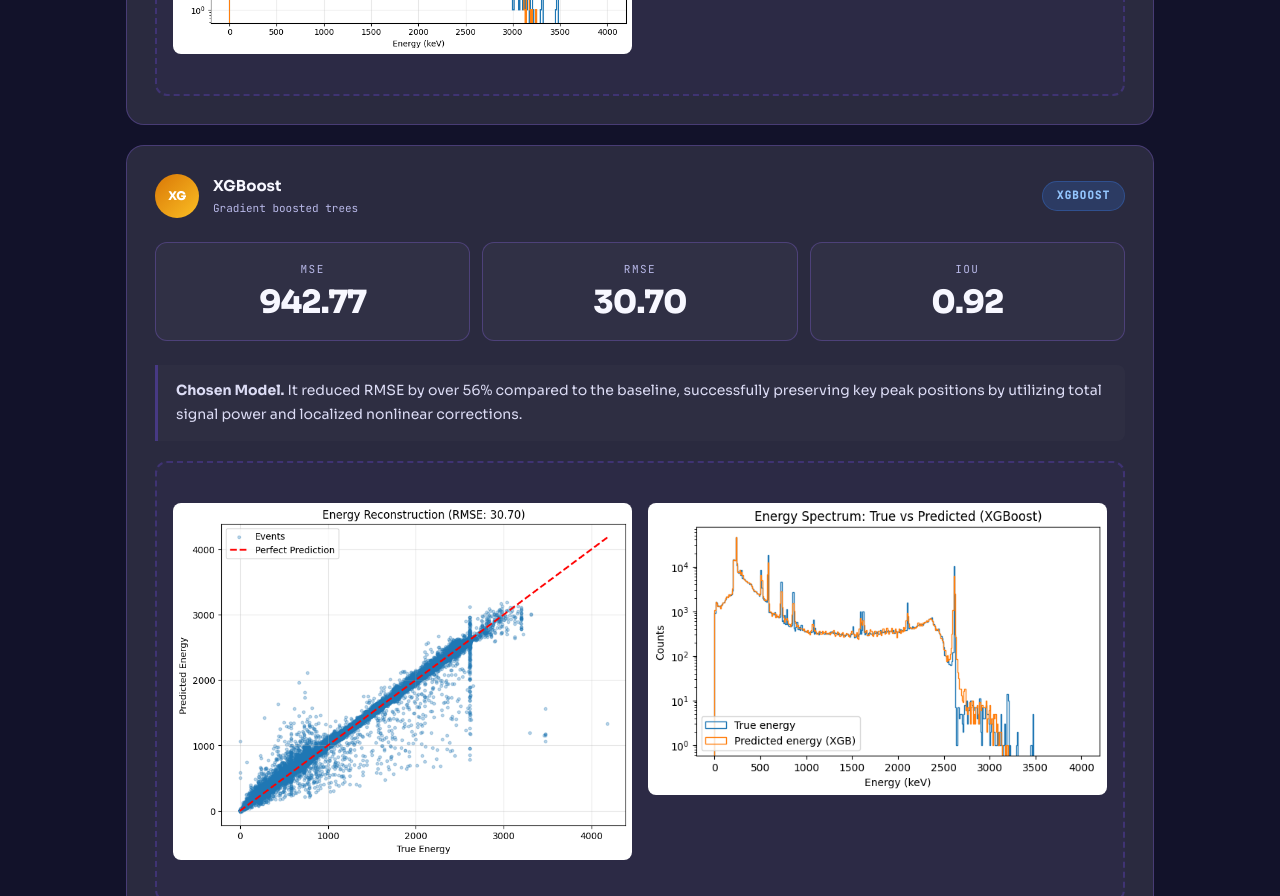
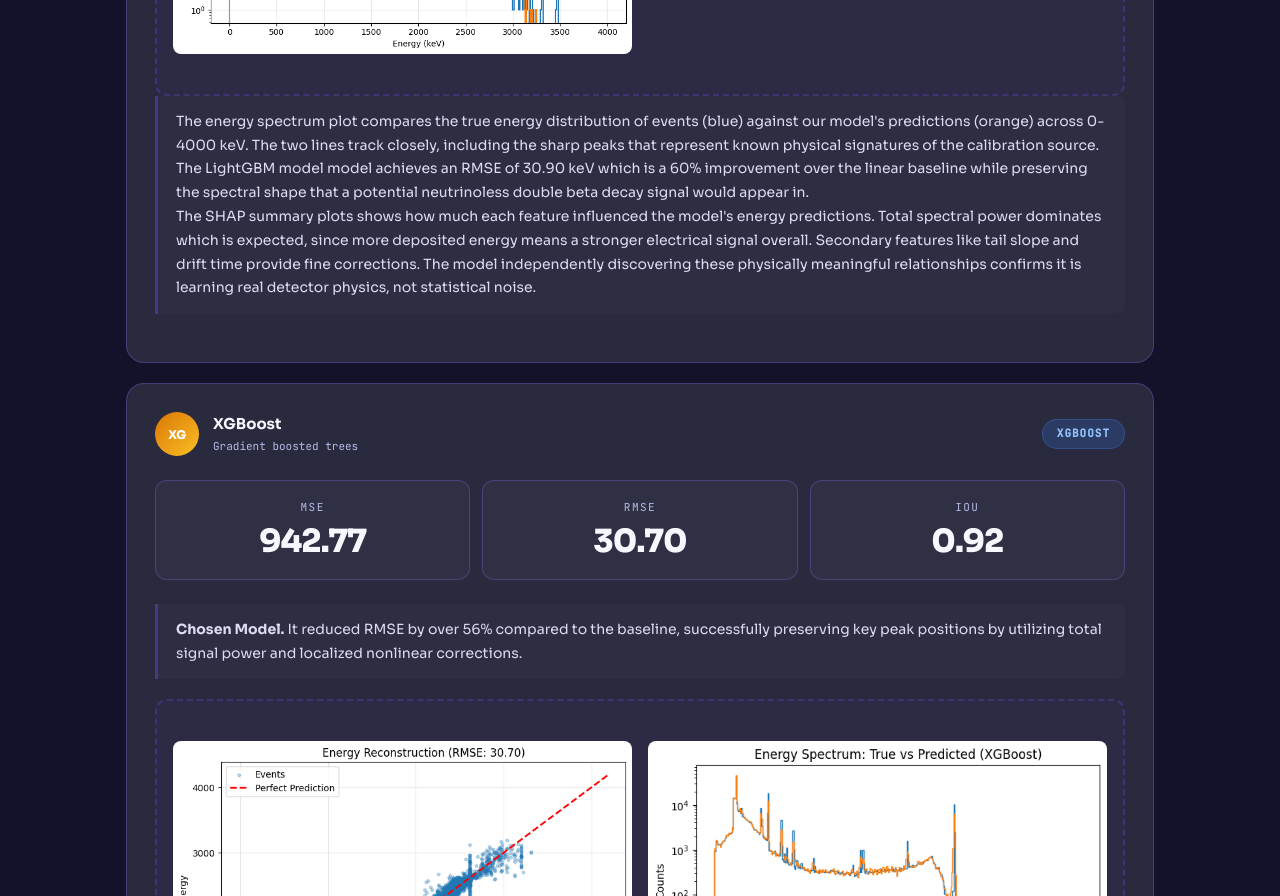
Before and after one commit to YooNice100/majorana-neutrino-hunt-website, a plain HTML site: page docs/results.html in a window 1280 px wide. Shown: the part 6705-7601 px from the top of the page. Drawn offline with Linux system fonts and the light colour scheme.

Commit message:
Update results.html

```diff
--- a/docs/results.html
+++ b/docs/results.html
@@ -344,6 +344,18 @@
           <img src="images/LightGBM_full_predicted_specturm_test (1).png" alt="LightGBM Predicted vs True Energy Spectrum" style="width: 50%; border-radius: 8px;" />
           <img src="images/SHAP_sumamry_plot_LightGBM (1).png" alt="LightGBM SHAP Summary Plot" style="width: 50%; border-radius: 8px;" />
         </div>
+        <div class="result-description">
+  <p>
+    The energy spectrum plot compares the true energy distribution of events (blue) against our model's predictions (orange) across 0-4000 keV. The two lines track closely, including the sharp peaks
+    that represent known physical signatures of the calibration source. The LightGBM model model achieves an RMSE of 30.90 keV which is a 60% improvement over the linear baseline while preserving the spectral shape
+    that a potential neutrinoless double beta decay signal would appear in.
+  </p>
+
+  <p>
+  The SHAP summary plots shows how much each feature influenced the model's energy predictions. Total spectral power dominates which is expected, since more deposited energy means a stronger electrical signal overall.
+  Secondary features like tail slope and drift time provide fine corrections. The model independently discovering these physically meaningful relationships confirms it is learning real detector physics, not statistical noise.
+  </p>
+</div>
       </section>
 
       <section id="xgboost" class="feature-section result-subsection">
```
